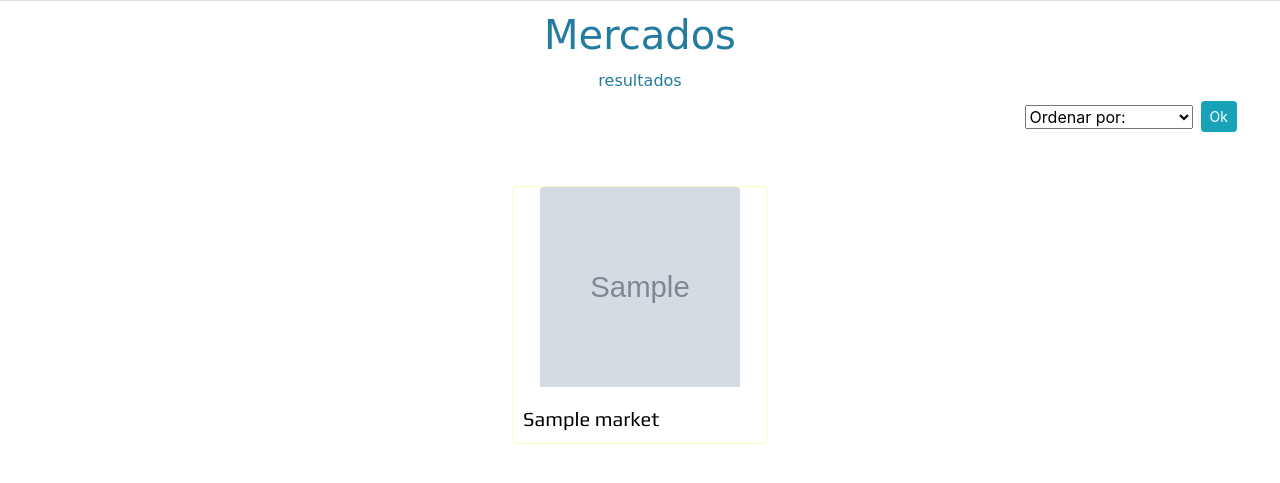
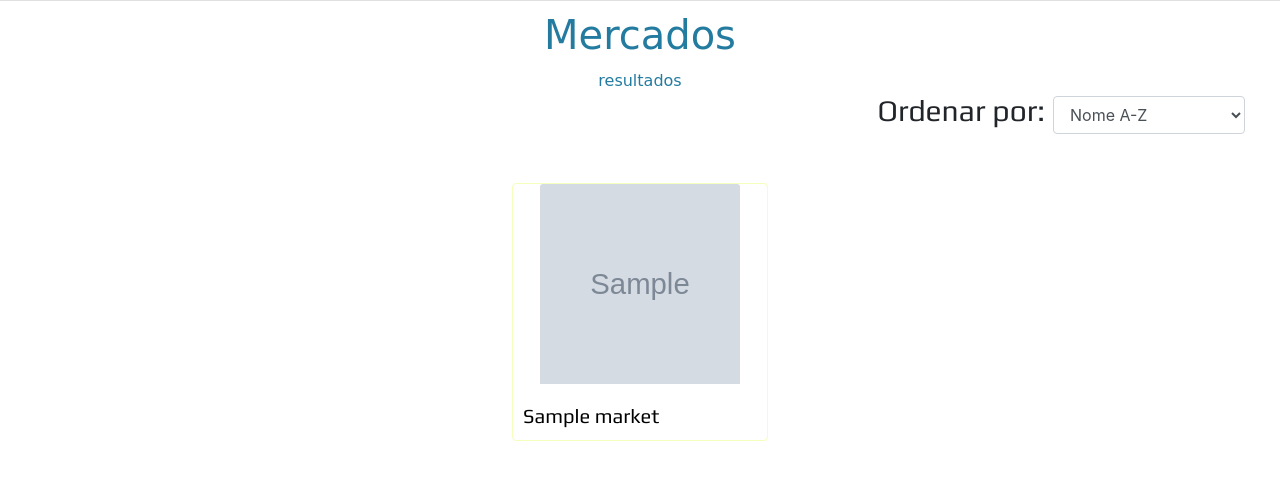
Before and after one commit to EconomizAqui/EconomizAqui, a Django app: page /markets/ in a window 1280 px wide. Shown: the part 87-570 px from the top of the page. Run offline with Django 3.2, Linux system fonts and the light colour scheme; tables that the repository leaves empty hold one stand-in row (values such as "Sample post"); grey boxes marked "Sample" are stand-in pictures; some libraries are stand-ins or nearby versions; some web fonts are replaced.

Commit message:
Refinando front do market
Signed-off-by: Matheus Roberto <matheus456456@gmail.com>
Co-Authored-By: MateusO97 <mat97_@hotmail.com>

```diff
--- a/markets/forms.py
+++ b/markets/forms.py
@@ -29,10 +29,17 @@ class MarketForm(ModelForm):
 
 class SortOptionForm(forms.Form):
     OPTIONS = [
-        ('default', 'Ordenar por:'),
         ('nomeAz', 'Nome A-Z'),
         ('nomeZa', 'Nome Z-A'),
         ('avaliacaoMelhores', "Melhores avaliados"),
         ('avaliacaoPiores', 'Piores avaliados'),
     ]
-    choice = forms.ChoiceField(choices=OPTIONS)
+    choice = forms.ChoiceField(
+            choices=OPTIONS,
+                    widget=forms.Select(
+                        attrs={
+                            'onselect': 'AumentaPontos(this)',
+                            'class': 'form-control'
+                        }
+                    )
+            )
--- a/markets/templates/market_list.html
+++ b/markets/templates/market_list.html
@@ -14,10 +14,10 @@
     <p class="product-title">{{markets.count}} resultados</p>
   </div>
   <div class="row" style="display: flex; justify-content: flex-end;">
-    <form method="post">{% csrf_token %}
+    <form id="form-filter" method="post">{% csrf_token %}
       <div class="form-inline" style="margin-left:auto; margin-right:50;">
-        <div>{{ form.choice }}</div>
-        <div style="padding: 8px"><input type="submit" class="btn btn-info btn-sm" value="Ok" /></div>
+        <h5 class="ordernar">Ordenar por:</h5>
+        <div> {{ form.choice }}</div>
       </div>
     </form>
   </div>
@@ -30,10 +30,10 @@
         </a>
       </div>
       <div class="row">
-        <div class="col-8">
+        <div class="col-9">
           <h6 class="card-title">{{ market.name }}</h6>
         </div>
-        <div class="col-4">
+        <div class="col-3">
             {% if user.is_authenticated %}
               <a class="" href="{% url 'market_edit' market.id %}">
                 <img class="card-icon-top" src="/static/edit.png"/>
@@ -46,3 +46,14 @@
 </div>
 
 {% endblock %}
+
+{% block scripts %}
+<script type="text/javascript">
+$(function(){
+    $('#id_choice').change(function() {
+      document.getElementById("form-filter").submit();
+    });
+});
+</script>
+
+{% endblock %}
```
